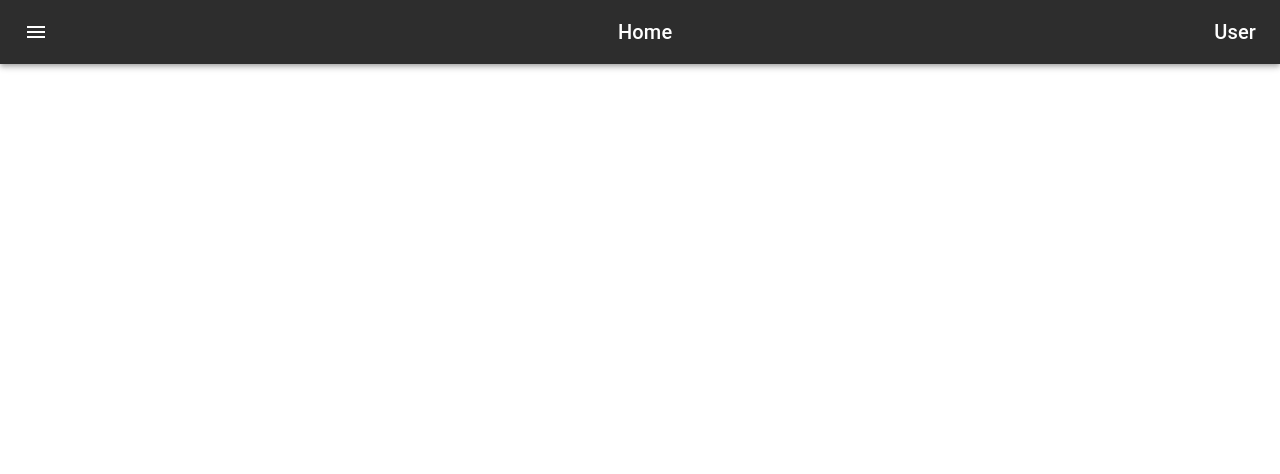
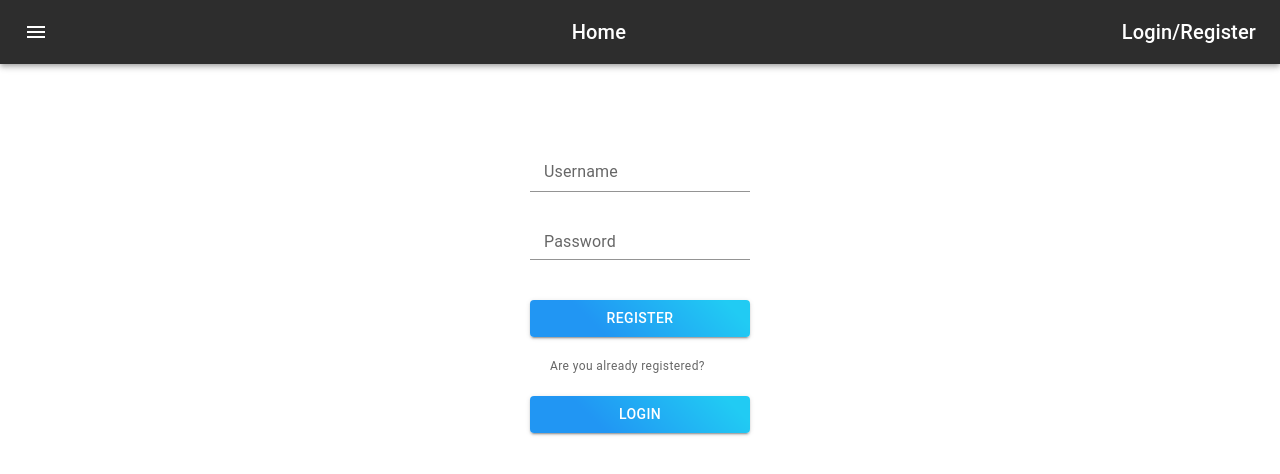
Before and after one commit to gorkemyelken/QAForumWebApp-Frontend, a React (Create React App) app: page /auth in a window 1280 px wide. Before the commit this address had no page. Shown: the top 474 px of the page. Built offline with nearby package versions, Linux system fonts and the light colour scheme.

Commit message:
Register/Login işlemi eklendi.

```diff
--- a/src/App.js
+++ b/src/App.js
@@ -1,8 +1,9 @@
 import "./App.css";
-import { BrowserRouter, Route, Routes } from "react-router-dom";
+import { BrowserRouter, redirect, Route, Routes } from "react-router-dom";
 import NavBar from "./components/NavBar/NavBar";
 import User from "./components/User/User";
 import Home from "./components/Home/Home";
+import Auth from "./components/Auth/Auth";
 
 function App() {
   return (
@@ -12,6 +13,7 @@
         <Routes>
           <Route exact path="/" element={<Home/>}></Route>
           <Route exact path="/users/:userId" element={<User/>}></Route>
+          <Route exact path="/auth" element={<Auth/>}></Route>
         </Routes>
       </BrowserRouter>
     </div>
--- /dev/null
+++ b/src/components/Auth/Auth.js
@@ -0,0 +1,66 @@
+import React, {useState} from "react";
+import { FormControl, Input, InputLabel, FormHelperText   } from '@mui/material';
+import Button from '@mui/material/Button';
+import { useNavigate } from 'react-router-dom';
+
+function Auth() {
+
+    const [username, setUsername] = useState("")
+    const [password, setPassword] = useState("")
+    const navigate = useNavigate();
+    const handleUsername = (value) => {
+        setUsername(value)
+    }
+
+    const handlePassword = (value) => {
+        setPassword(value)
+    }
+
+    const sendRequest = (path) => {
+        fetch("/auth/"+path, {
+            method: "POST",
+            headers: {
+              "Content-Type": "application/json",
+            },
+            body : JSON.stringify({
+              userName : username,
+              password : password,
+            }),
+          }).then((res) => res.json())
+          .then((result) => {localStorage.setItem("tokenKey",result.message);
+                            localStorage.setItem("currentUser",result.userId);
+                            localStorage.setItem("userName",username)})
+          .catch((err) => console.log(err))
+    }
+
+    const handleButton = (path) => {
+        sendRequest(path)
+        setUsername("")
+        setPassword("")
+        navigate('/auth');
+    }
+
+    return(
+        <FormControl>
+            <InputLabel style={{top: 80}}>Username</InputLabel>
+            <Input style={{top: 80}} onChange = {(i) => handleUsername(i.target.value)}/>
+            <InputLabel  style={{top: 150}}>Password</InputLabel>
+            <Input  style={{top: 100}}
+            onChange = {(i) => handlePassword(i.target.value)}/>
+            <Button variant = "contained"
+                style = {{marginTop : 140,
+                background :'linear-gradient(45deg, #2196F3 30%, #21CBF3 90%)',
+                color : 'white'}}
+                onClick= {() => handleButton("register")}>Register</Button>
+            <FormHelperText style={{margin:20}}>Are you already registered?</FormHelperText>
+            <Button variant = "contained"
+                style = {{
+                background :'linear-gradient(45deg, #2196F3 30%, #21CBF3 90%)',
+                color : 'white'}}
+                onClick={() => handleButton("login")}>Login</Button>
+
+        </FormControl>
+    )
+}
+
+export default Auth;
--- a/src/components/Comment/Comment.js
+++ b/src/components/Comment/Comment.js
@@ -4,6 +4,7 @@
 import InputAdornment from "@mui/material/InputAdornment";
 import OutlinedInput from "@mui/material/OutlinedInput";
 import { CardContent } from "@mui/material";
+import "./Comment.scss";
 
 function Comment(props) {
   const { text, userId, userName } = props;
@@ -19,7 +20,7 @@
         value={text}
         startAdornment={
           <InputAdornment position="start">
-            <Link to={{ pathname: "/users/" + userId }}>
+            <Link className="userLink" to={{ pathname: "/users/" + userId }}>
               <Avatar aria-label="recipe">
                 {userName.charAt(0).toUpperCase()}
               </Avatar>
--- /dev/null
+++ b/src/components/Comment/Comment.scss
@@ -0,0 +1,5 @@
+.userLink {
+    text-decoration: none;
+    box-shadow: none;
+    color: white;
+  }
--- a/src/components/Comment/CommentForm.js
+++ b/src/components/Comment/CommentForm.js
@@ -4,6 +4,7 @@
 import InputAdornment from "@mui/material/InputAdornment";
 import OutlinedInput from "@mui/material/OutlinedInput";
 import { Button, CardContent } from "@mui/material";
+import "./Comment.scss";
 
 
 function CommentForm(props) {
@@ -45,7 +46,7 @@
         onChange = {(i) => handleChange(i.target.value)}
         startAdornment = {
             <InputAdornment position="start">
-                <Link to={{pathname : '/users/' + userId}}>
+                <Link className="userLink" to={{pathname : '/users/' + userId}}>
                     <Avatar aria-label="recipe" >
                         {userName.charAt(0).toUpperCase()}
                     </Avatar>
--- a/src/components/Home/Home.js
+++ b/src/components/Home/Home.js
@@ -56,7 +56,10 @@
   } else {
     return (
       <div fixed className="container" >
-        <PostForm userId= {1} userName= {"ddd"} refreshPosts={refreshPosts}></PostForm>
+        {localStorage.getItem("currentUser") == null? "":
+        <PostForm userId= {localStorage.getItem("currentUser")} userName= {localStorage.getItem("userName")} refreshPosts={refreshPosts}></PostForm>
+        }
+
         {postList.map((post) => (
           <Post likes={post.postLikes} postId = {post.id} userId = {post.userId} userName = {post.userName}
           title={post.title} text={post.text} key={post.id}></Post>
--- a/src/components/NavBar/NavBar.js
+++ b/src/components/NavBar/NavBar.js
@@ -1,14 +1,20 @@
 import React from "react";
-import { Link } from "react-router-dom";
+import { Link, Navigate } from "react-router-dom";
 import "./NavBar.scss";
 import AppBar from "@mui/material/AppBar";
 import Toolbar from "@mui/material/Toolbar";
 import Typography from "@mui/material/Typography";
 import IconButton from "@mui/material/IconButton";
 import MenuIcon from "@mui/icons-material/Menu";
+import LockIcon from '@mui/icons-material/Lock';
 
 function Navbar() {
-  let userId = 5;
+  const onClick = () => {
+    localStorage.removeItem("tokenKey")
+    localStorage.removeItem("currentUser")
+    localStorage.removeItem("userName")
+    Navigate(0);
+  }
   return (
     <AppBar position="static" className="appbar">
       <Toolbar>
@@ -27,9 +33,10 @@
           </Link>
         </Typography>
         <Typography variant="h6" component="div" >
-          <Link className="link" to={{ pathname: "/users/" + userId }}>
-            User
-          </Link>
+        {localStorage.getItem("currentUser") == null ? <Link  className="link" to="/auth">Login/Register</Link>:
+             <div><IconButton className="link" onClick = {onClick}><LockIcon/></IconButton>
+            <Link  className="link" to={{pathname : '/users/' + localStorage.getItem("currentUser")}}>Profile</Link>
+            </div>}
         </Typography>
       </Toolbar>
     </AppBar>
```
